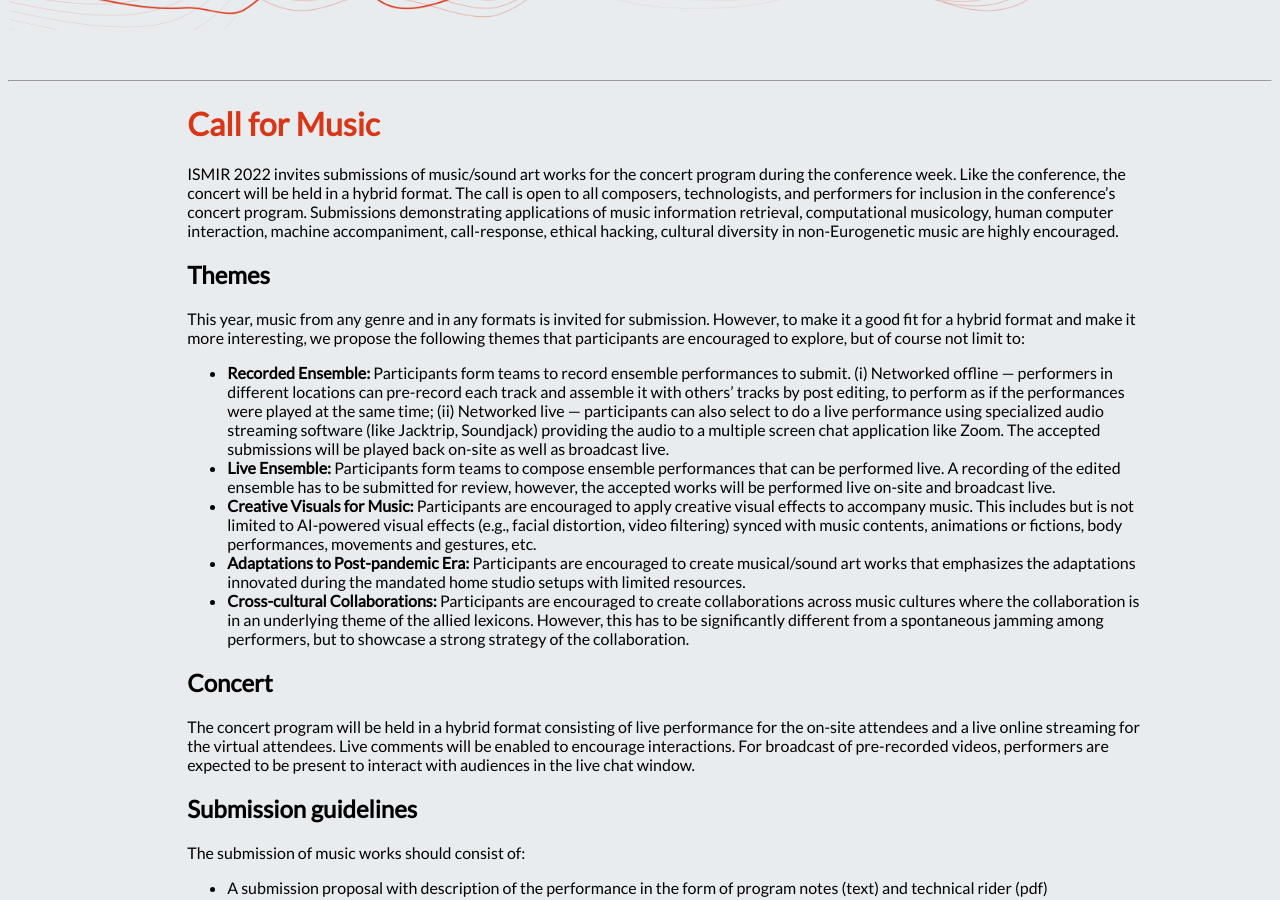
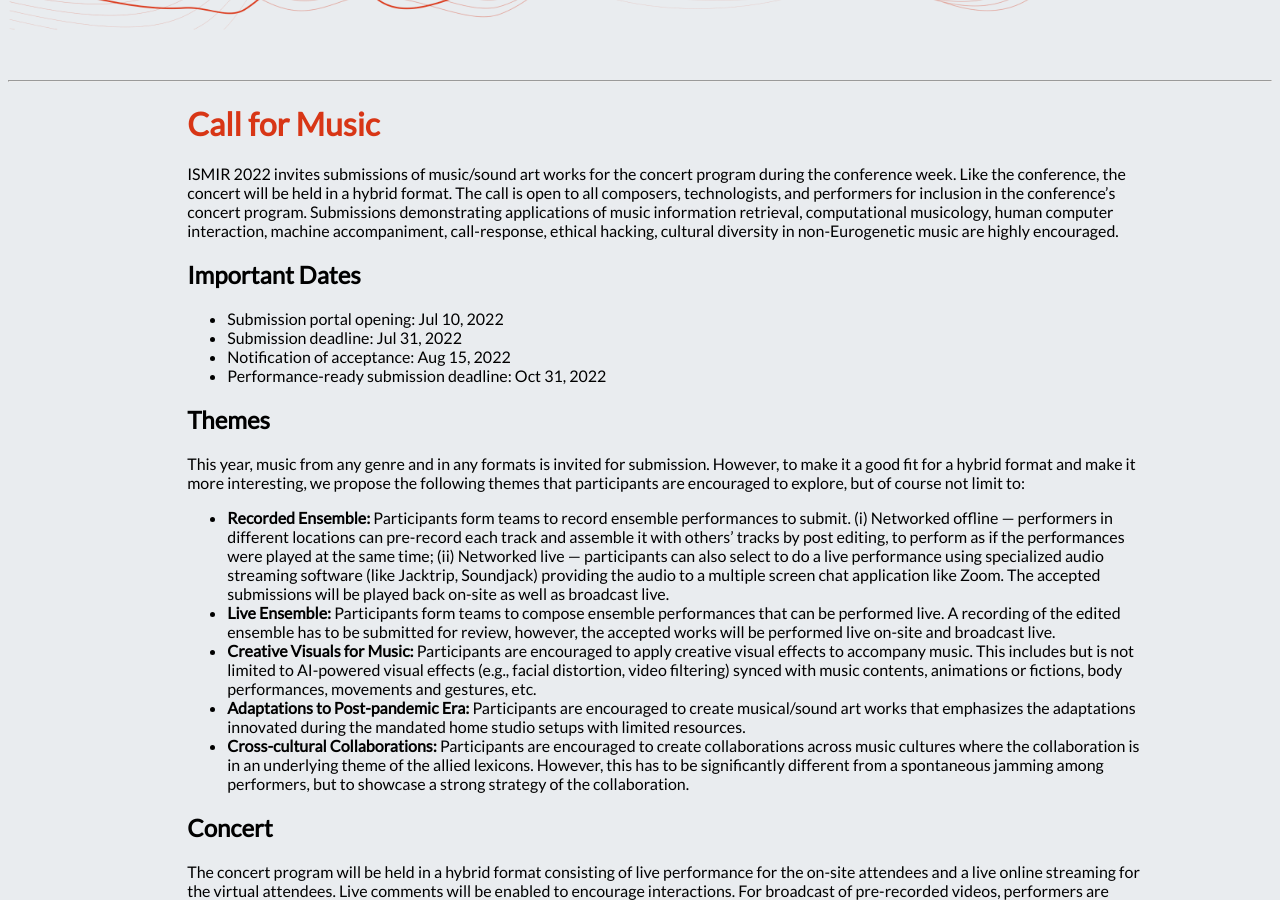
Before and after one commit to ismir2022/ismir2022.github.io, a Jekyll site: the page built from calls/cfm.md, in a window 1280 px wide and 900 px high, scrolled down 457 px. Built offline with Jekyll 4.4.1, drawn with Linux system fonts in a browser that asks for light colours; nearby versions of some CDN libraries; some of the changed text lies outside the part shown.

Commit message:
Update cfm.md

```diff
--- a/calls/cfm.md
+++ b/calls/cfm.md
@@ -5,6 +5,12 @@ title: International Society for Music Information Retrieval
 # Call for Music
 
 ISMIR 2022 invites submissions of music/sound art works for the concert program during the conference week. Like the conference, the concert will be held in a hybrid format. The call is open to all composers, technologists, and performers for inclusion in the conference’s concert program. Submissions demonstrating applications of music information retrieval, computational musicology, human computer interaction, machine accompaniment, call-response, ethical hacking, cultural diversity in non-Eurogenetic music are highly encouraged.
+
+## Important Dates
+* Submission portal opening: Jul 10, 2022
+* Submission deadline: Jul 31, 2022
+* Notification of acceptance: Aug 15, 2022
+* Performance-ready submission deadline: Oct 31, 2022
 
 ## Themes
 This year, music from any genre and in any formats is invited for submission. However, to make it a good fit for a hybrid format and make it more interesting, we propose the following themes that participants are encouraged to explore, but of course not limit to:
```
Also changed, not shown: other parts of calls/cfm.md (+0 -6 lines).
